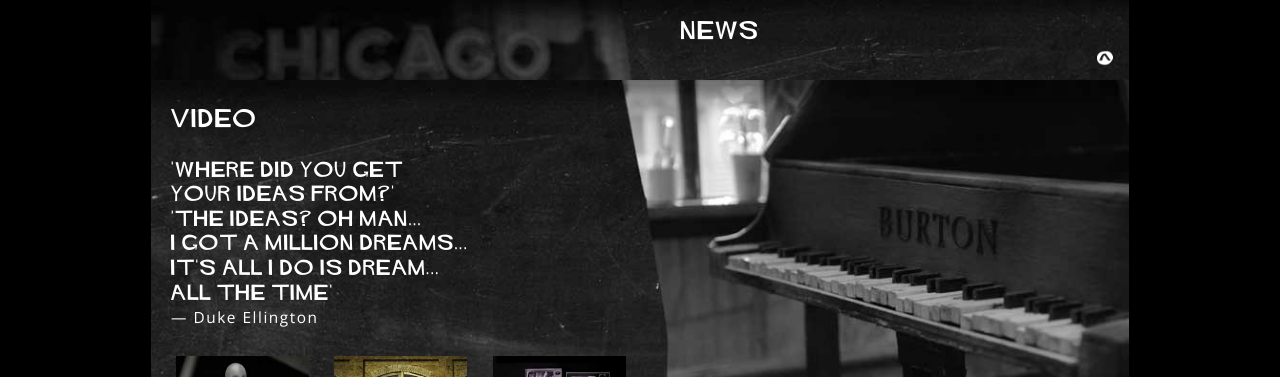
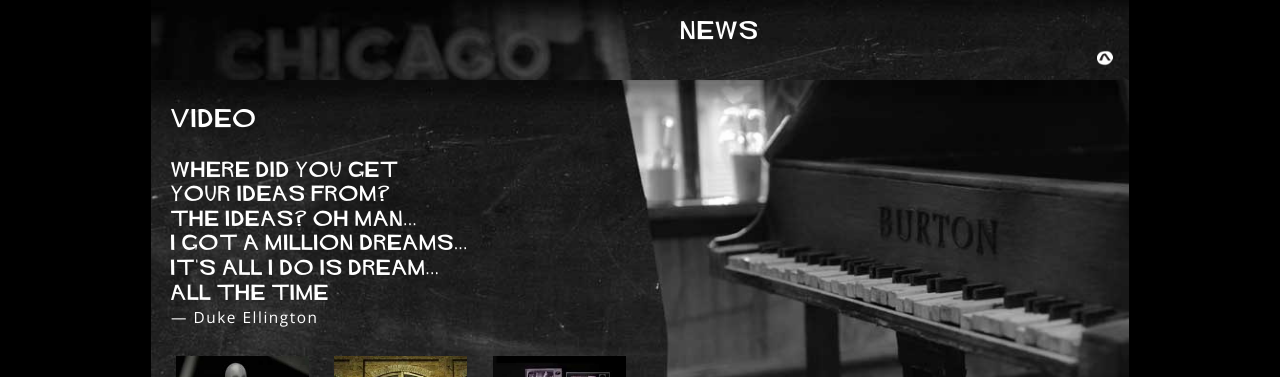
Before and after one commit to woodyshortfilm/woodyshortfilm.github.io, a Jekyll site: the page built from index.html, in a window 1280 px wide. Shown: the part 1221-1598 px from the top of the page. Built offline with Jekyll 4.4.1, drawn with Linux system fonts in a browser that asks for light colours; nearby versions of some CDN libraries; comment, search, counter and statistics services are not loaded; some of the changed lines change nothing that is shown.

Commit message:
Fix quote.

```diff
--- a/index.html
+++ b/index.html
@@ -102,12 +102,12 @@
 <div id="video" class="grid background-cover">
   <div class="unit whole">
     <p class="section-heading">VIDEO</p>
-    <p class="quote">'WHERE DID YOU GET<br/>
-      YOUR IDEAS FROM?'<br/>
-      'THE IDEAS? OH MAN...<br/>
+    <p class="quote">WHERE DID YOU GET<br/>
+      YOUR IDEAS FROM?<br/>
+      THE IDEAS? OH MAN...<br/>
       I GOT A MILLION DREAMS...<br/>
-      IT'S ALL I DO IS DREAM...<br/>
-      ALL THE TIME'<br/>
+      IT&#39;S ALL I DO IS DREAM...<br/>
+      ALL THE TIME<br/>
       <span class="quoter">&mdash; Duke Ellington</span>
     </p>
     <div id="youtube-trailer" class="embedded-video modal hide fade" tabindex="-1">
```
